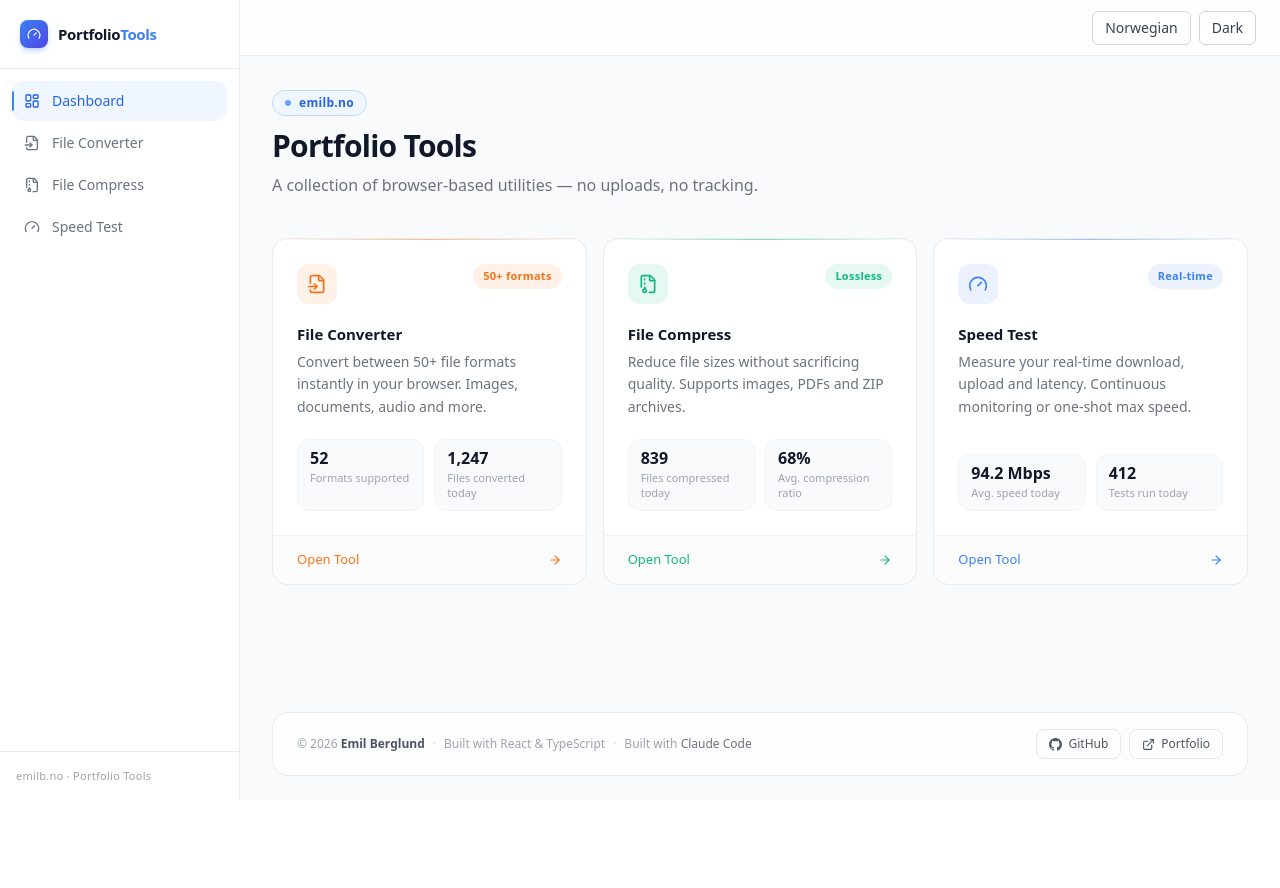
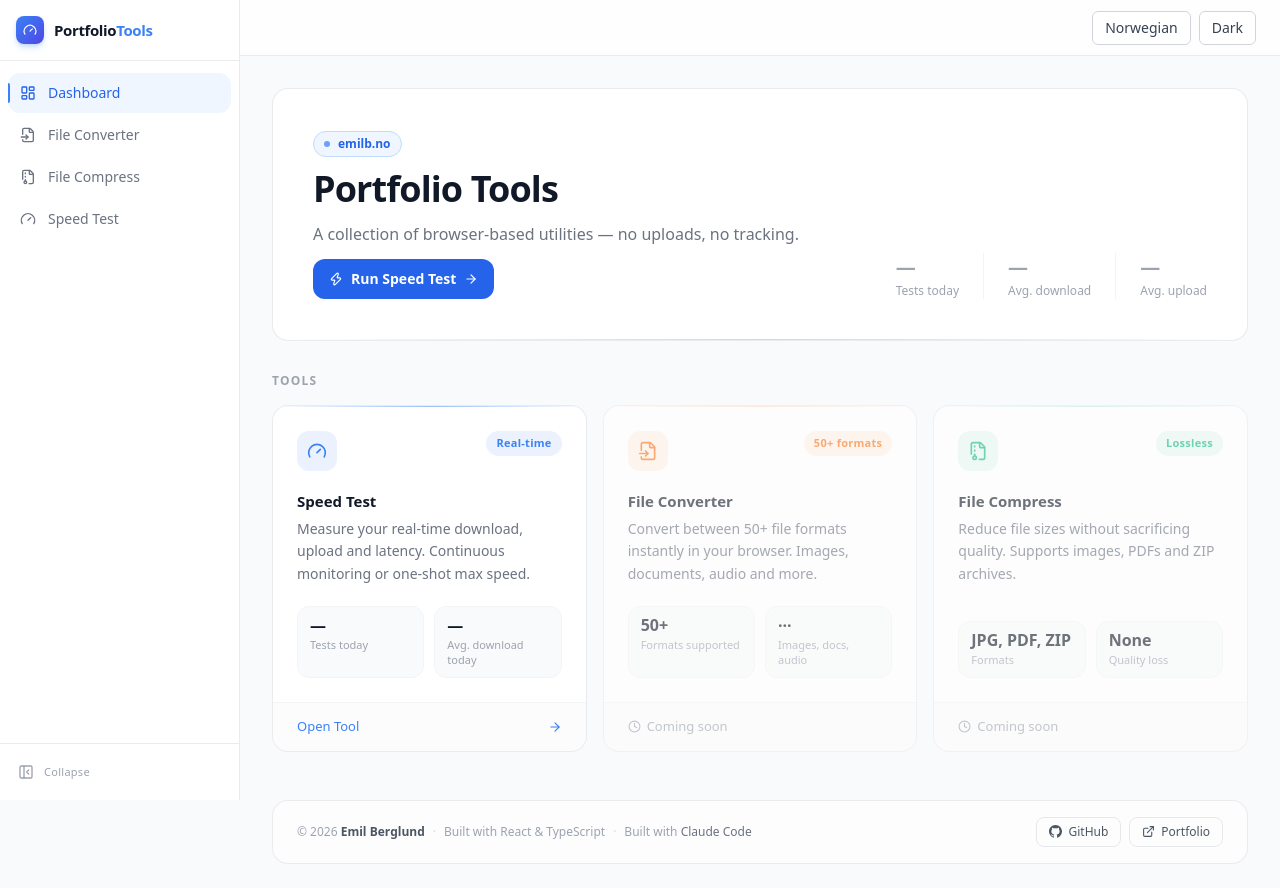
Before and after one commit to EmilB04/PortfolioTools, a React (Vite) app: page / in a window 1280 px wide. Before the commit the page ends 800 px from the top, so only its background shows below. Built offline with nearby package versions, Linux system fonts and the light colour scheme.

Commit message:
feat: implement sidebar collapse functionality, enhance dashboard with speed test stats, and add tool card for upcoming features

```diff
--- a/src/components/Layout.tsx
+++ b/src/components/Layout.tsx
@@ -1,13 +1,28 @@
+import { useState } from 'react'
 import { Outlet } from 'react-router-dom'
 import { Sidebar } from './Sidebar'
 import { Footer } from './Footer'
 import { ThemeSwitcher } from './ThemeSwitcher'
 import { LanguageSwitcher } from './LanguageSwitcher'
 
+function getInitialCollapsed(): boolean {
+  try { return localStorage.getItem('sidebar-collapsed') === 'true' } catch { return false }
+}
+
 export function Layout() {
+  const [collapsed, setCollapsed] = useState(getInitialCollapsed)
+
+  function toggle() {
+    setCollapsed(prev => {
+      const next = !prev
+      try { localStorage.setItem('sidebar-collapsed', String(next)) } catch {}
+      return next
+    })
+  }
+
   return (
     <div className="flex min-h-screen bg-gray-50 dark:bg-[#0a0f1e]">
-      <Sidebar />
+      <Sidebar collapsed={collapsed} onToggle={toggle} />
       <div className="flex-1 flex flex-col min-w-0">
         <header className="sticky top-0 z-10 h-14 flex items-center justify-end gap-2 px-6 border-b border-gray-200/80 dark:border-white/[0.06] bg-white/80 dark:bg-[#0a0f1e]/80 backdrop-blur-xl">
           <LanguageSwitcher />
--- a/src/components/Sidebar.tsx
+++ b/src/components/Sidebar.tsx
@@ -1,6 +1,6 @@
 import { NavLink } from 'react-router-dom'
 import { useTranslation } from 'react-i18next'
-import { LayoutDashboard, FileInput, FileArchive, Gauge } from 'lucide-react'
+import { LayoutDashboard, FileInput, FileArchive, Gauge, PanelLeftClose, PanelLeftOpen } from 'lucide-react'
 
 const navItems = [
   { key: 'dashboard', icon: LayoutDashboard, to: '/' },
@@ -9,32 +9,45 @@ const navItems = [
   { key: 'speedTest', icon: Gauge, to: '/speed-test' },
 ] as const
 
-export function Sidebar() {
+interface SidebarProps {
+  collapsed: boolean
+  onToggle: () => void
+}
+
+export function Sidebar({ collapsed, onToggle }: SidebarProps) {
   const { t } = useTranslation()
 
   return (
-    <aside className="w-[240px] shrink-0 h-screen sticky top-0 flex flex-col border-r border-gray-200/80 dark:border-white/[0.06] bg-white/95 dark:bg-[#0d1117]/95 backdrop-blur-xl">
+    <aside
+      className="shrink-0 h-screen sticky top-0 flex flex-col border-r border-gray-200/80 dark:border-white/[0.06] bg-white/95 dark:bg-[#0d1117]/95 backdrop-blur-xl transition-[width] duration-200 ease-in-out overflow-hidden"
+      style={{ width: collapsed ? 60 : 240 }}
+    >
       {/* Logo */}
-      <div className="px-5 py-5 border-b border-gray-200/80 dark:border-white/[0.06]">
-        <div className="flex items-center gap-2.5">
-          <div className="w-7 h-7 rounded-lg bg-gradient-to-br from-blue-500 to-indigo-600 flex items-center justify-center shadow-md shadow-blue-500/25">
+      <div className="h-[61px] flex items-center border-b border-gray-200/80 dark:border-white/[0.06] px-4 shrink-0">
+        <div className="flex items-center gap-2.5 min-w-0">
+          <div className="w-7 h-7 shrink-0 rounded-lg bg-gradient-to-br from-blue-500 to-indigo-600 flex items-center justify-center shadow-md shadow-blue-500/25">
             <Gauge size={14} className="text-white" />
           </div>
-          <span className="text-[15px] font-bold tracking-tight text-gray-900 dark:text-white">
-            Portfolio<span className="text-blue-500">Tools</span>
-          </span>
+          {!collapsed && (
+            <span className="text-[15px] font-bold tracking-tight text-gray-900 dark:text-white whitespace-nowrap">
+              Portfolio<span className="text-blue-500">Tools</span>
+            </span>
+          )}
         </div>
       </div>
 
       {/* Nav */}
-      <nav className="flex-1 px-3 py-3 space-y-0.5 overflow-y-auto">
+      <nav className="flex-1 px-2 py-3 space-y-0.5 overflow-y-auto overflow-x-hidden">
         {navItems.map(({ key, icon: Icon, to }) => (
           <NavLink
             key={key}
             to={to}
             end={to === '/'}
+            title={collapsed ? t(`nav.${key}`) : undefined}
             className={({ isActive }) =>
-              `group relative flex items-center gap-3 px-3 py-2.5 rounded-xl text-sm font-medium transition-all duration-150 ${
+              `group relative flex items-center gap-3 rounded-xl text-sm font-medium transition-all duration-150 ${
+                collapsed ? 'justify-center px-0 py-2.5' : 'px-3 py-2.5'
+              } ${
                 isActive
                   ? 'bg-blue-50 dark:bg-blue-500/10 text-blue-600 dark:text-blue-400'
                   : 'text-gray-500 dark:text-gray-400 hover:bg-gray-100 dark:hover:bg-white/[0.05] hover:text-gray-900 dark:hover:text-white'
@@ -43,22 +56,32 @@ export function Sidebar() {
           >
             {({ isActive }) => (
               <>
-                {isActive && (
+                {isActive && !collapsed && (
                   <span className="absolute left-0 top-1/2 -translate-y-1/2 w-0.5 h-5 bg-blue-500 rounded-r-full" />
                 )}
                 <Icon size={16} className="shrink-0" />
-                {t(`nav.${key}`)}
+                {!collapsed && t(`nav.${key}`)}
               </>
             )}
           </NavLink>
         ))}
       </nav>
 
-      {/* Bottom badge */}
-      <div className="px-4 py-4 border-t border-gray-200/80 dark:border-white/[0.06]">
-        <p className="text-[11px] font-medium text-gray-400 dark:text-gray-600 tracking-wide">
-          emilb.no · Portfolio Tools
-        </p>
+      {/* Toggle + bottom badge */}
+      <div className="border-t border-gray-200/80 dark:border-white/[0.06] px-2 py-3 flex flex-col gap-2 shrink-0">
+        <button
+          onClick={onToggle}
+          title={collapsed ? 'Expand sidebar' : 'Collapse sidebar'}
+          className="flex items-center gap-2.5 w-full px-2.5 py-2 rounded-xl text-gray-400 dark:text-gray-600 hover:text-gray-700 dark:hover:text-gray-300 hover:bg-gray-100 dark:hover:bg-white/[0.05] transition-all duration-150"
+        >
+          {collapsed
+            ? <PanelLeftOpen size={16} className="shrink-0" />
+            : <PanelLeftClose size={16} className="shrink-0" />
+          }
+          {!collapsed && (
+            <span className="text-[11px] font-medium tracking-wide whitespace-nowrap">Collapse</span>
+          )}
+        </button>
       </div>
     </aside>
   )
--- a/src/components/ToolCard.tsx
+++ b/src/components/ToolCard.tsx
@@ -1,6 +1,6 @@
 import { Link } from 'react-router-dom'
 import { useTranslation } from 'react-i18next'
-import { ArrowRight } from 'lucide-react'
+import { ArrowRight, Clock } from 'lucide-react'
 
 interface Stat {
   label: string
@@ -16,18 +16,24 @@ interface ToolCardProps {
   href: string
   accentColor: string
   accentBg: string
+  comingSoon?: boolean
 }
 
-export function ToolCard({ title, description, badge, icon, stats, href, accentColor, accentBg }: ToolCardProps) {
+export function ToolCard({ title, description, badge, icon, stats, href, accentColor, accentBg, comingSoon }: ToolCardProps) {
   const { t } = useTranslation()
 
   return (
     <Link
-      to={href}
-      className="group relative flex flex-col rounded-2xl border border-gray-200/80 dark:border-white/[0.07] bg-white dark:bg-white/[0.03] overflow-hidden transition-all duration-200 hover:-translate-y-0.5 hover:shadow-xl hover:shadow-black/[0.07] dark:hover:shadow-black/40 hover:border-gray-300/80 dark:hover:border-white/[0.12]"
+      to={comingSoon ? '#' : href}
+      onClick={comingSoon ? (e) => e.preventDefault() : undefined}
+      className={`group relative flex flex-col rounded-2xl border border-gray-200/80 dark:border-white/[0.07] bg-white dark:bg-white/[0.03] overflow-hidden transition-all duration-200 ${
+        comingSoon
+          ? 'cursor-default opacity-60'
+          : 'hover:-translate-y-0.5 hover:shadow-xl hover:shadow-black/[0.07] dark:hover:shadow-black/40 hover:border-gray-300/80 dark:hover:border-white/[0.12]'
+      }`}
     >
       {/* Top accent line */}
-      <div className="h-px w-full" style={{ background: `linear-gradient(90deg, transparent, ${accentColor}80, transparent)` }} />
+      <div className="h-px w-full" style={{ background: `linear-gradient(90deg, transparent, ${accentColor}${comingSoon ? '40' : '80'}, transparent)` }} />
 
       <div className="p-6 flex-1 flex flex-col gap-5">
         {/* Header row */}
@@ -62,10 +68,19 @@ export function ToolCard({ title, description, badge, icon, stats, href, accentC
 
       {/* CTA footer */}
       <div className="px-6 py-3.5 border-t border-gray-100 dark:border-white/[0.05] flex items-center justify-between bg-gray-50/50 dark:bg-white/[0.02]">
-        <span className="text-[13px] font-medium" style={{ color: accentColor }}>
-          {t('dashboard.openTool')}
-        </span>
-        <ArrowRight size={14} style={{ color: accentColor }} className="transition-transform duration-150 group-hover:translate-x-0.5" />
+        {comingSoon ? (
+          <span className="inline-flex items-center gap-1.5 text-[13px] font-medium text-gray-400 dark:text-gray-600">
+            <Clock size={13} />
+            {t('dashboard.comingSoon')}
+          </span>
+        ) : (
+          <>
+            <span className="text-[13px] font-medium" style={{ color: accentColor }}>
+              {t('dashboard.openTool')}
+            </span>
+            <ArrowRight size={14} style={{ color: accentColor }} className="transition-transform duration-150 group-hover:translate-x-0.5" />
+          </>
+        )}
       </div>
     </Link>
   )
--- a/src/hooks/useSpeedTest.ts
+++ b/src/hooks/useSpeedTest.ts
@@ -1,4 +1,5 @@
 import { useCallback, useEffect, useRef, useState } from 'react'
+import { saveResult } from '../utils/speedStorage'
 
 export type TestPhase = 'idle' | 'warmup' | 'ping' | 'download' | 'upload' | 'complete'
 
@@ -205,12 +206,14 @@ export function useSpeedTest() {
         if (signal.aborted) break
         setCurrent(c => ({ ...c, upload: +upload.toFixed(1) }))
 
-        setHistory(prev => [...prev.slice(-499), {
+        const m = {
           timestamp: Date.now(),
           download: +download.toFixed(1),
           upload: +upload.toFixed(1),
           ping: +ping.toFixed(0),
-        }])
+        }
+        setHistory(prev => [...prev.slice(-499), m])
+        saveResult(m)
 
         await sleep(3000, signal)
       } catch {
@@ -259,7 +262,9 @@ export function useSpeedTest() {
       if (signal.aborted) return
       setCurrent(c => ({ ...c, upload: +upload.toFixed(1) }))
 
-      setHistory([{ timestamp: Date.now(), download: +download.toFixed(1), upload: +upload.toFixed(1), ping: +ping.toFixed(0) }])
+      const m = { timestamp: Date.now(), download: +download.toFixed(1), upload: +upload.toFixed(1), ping: +ping.toFixed(0) }
+      setHistory([m])
+      saveResult(m)
       setPhase('complete')
     } catch {
       if (!signal.aborted) setPhase('idle')
--- a/src/i18n/locales/en.json
+++ b/src/i18n/locales/en.json
@@ -17,13 +17,18 @@
     "title": "Portfolio Tools",
     "subtitle": "A collection of browser-based utilities — no uploads, no tracking.",
     "openTool": "Open Tool",
+    "comingSoon": "Coming soon",
+    "runSpeedTest": "Run Speed Test",
+    "tools": "Tools",
     "stats": {
       "formatsSupported": "Formats supported",
       "filesConverted": "Files converted today",
       "filesCompressed": "Files compressed today",
       "avgCompression": "Avg. compression ratio",
-      "avgSpeed": "Avg. speed today",
-      "testsRun": "Tests run today"
+      "avgSpeed": "Avg. download today",
+      "avgDownload": "Avg. download",
+      "avgUpload": "Avg. upload",
+      "testsRun": "Tests today"
     }
   },
   "tools": {
--- a/src/i18n/locales/no.json
+++ b/src/i18n/locales/no.json
@@ -17,13 +17,18 @@
     "title": "Portfolio Tools",
     "subtitle": "En samling nettleserbaserte verktøy — ingen opplasting, ingen sporing.",
     "openTool": "Åpne verktøy",
+    "comingSoon": "Kommer snart",
+    "runSpeedTest": "Kjør hastighetstest",
+    "tools": "Verktøy",
     "stats": {
       "formatsSupported": "Formater støttet",
       "filesConverted": "Filer konvertert i dag",
       "filesCompressed": "Filer komprimert i dag",
       "avgCompression": "Snitt komprimeringsgrad",
-      "avgSpeed": "Snitthastighet i dag",
-      "testsRun": "Tester kjørt i dag"
+      "avgSpeed": "Snitt nedlasting i dag",
+      "avgDownload": "Snitt nedlasting",
+      "avgUpload": "Snitt opplasting",
+      "testsRun": "Tester i dag"
     }
   },
   "tools": {
--- a/src/pages/Dashboard.tsx
+++ b/src/pages/Dashboard.tsx
@@ -1,11 +1,49 @@
 import { useTranslation } from 'react-i18next'
-import { FileInput, FileArchive, Gauge } from 'lucide-react'
+import { FileInput, FileArchive, Gauge, Zap, ArrowRight } from 'lucide-react'
+import { Link } from 'react-router-dom'
 import { ToolCard } from '../components/ToolCard'
+import { todayStats } from '../utils/speedStorage'
+
+function StatPill({ label, value, dim }: { label: string; value: string; dim?: boolean }) {
+  return (
+    <div className="flex flex-col gap-0.5">
+      <span className={`text-xl font-bold tabular-nums tracking-tight ${dim ? 'text-gray-400 dark:text-gray-600' : 'text-gray-900 dark:text-white'}`}>
+        {value}
+      </span>
+      <span className="text-xs text-gray-400 dark:text-gray-500">{label}</span>
+    </div>
+  )
+}
 
 export function Dashboard() {
   const { t } = useTranslation()
+  const stats = todayStats()
+
+  const dlDisplay = stats.avgDownload !== null ? `${stats.avgDownload.toFixed(1)} Mbps` : '—'
+  const ulDisplay = stats.avgUpload !== null ? `${stats.avgUpload.toFixed(1)} Mbps` : '—'
+  const hasData = stats.testsRun > 0
 
   const tools = [
+    {
+      title: t('tools.speedTest.name'),
+      description: t('tools.speedTest.description'),
+      badge: t('tools.speedTest.badge'),
+      href: '/speed-test',
+      accentColor: '#3b82f6',
+      accentBg: 'rgba(59,130,246,0.1)',
+      icon: <Gauge size={20} color="#3b82f6" />,
+      comingSoon: false,
+      stats: [
+        {
+          label: t('dashboard.stats.testsRun'),
+          value: hasData ? String(stats.testsRun) : '—',
+        },
+        {
+          label: t('dashboard.stats.avgSpeed'),
+          value: hasData ? dlDisplay : '—',
+        },
+      ],
+    },
     {
       title: t('tools.fileConverter.name'),
       description: t('tools.fileConverter.description'),
@@ -14,9 +52,10 @@ export function Dashboard() {
       accentColor: '#f97316',
       accentBg: 'rgba(249,115,22,0.1)',
       icon: <FileInput size={20} color="#f97316" />,
+      comingSoon: true,
       stats: [
-        { label: t('dashboard.stats.formatsSupported'), value: '52' },
-        { label: t('dashboard.stats.filesConverted'), value: '1,247' },
+        { label: t('dashboard.stats.formatsSupported'), value: '50+' },
+        { label: 'Images, docs, audio', value: '···' },
       ],
     },
     {
@@ -27,48 +66,66 @@ export function Dashboard() {
       accentColor: '#10b981',
       accentBg: 'rgba(16,185,129,0.1)',
       icon: <FileArchive size={20} color="#10b981" />,
+      comingSoon: true,
       stats: [
-        { label: t('dashboard.stats.filesCompressed'), value: '839' },
-        { label: t('dashboard.stats.avgCompression'), value: '68%' },
-      ],
-    },
-    {
-      title: t('tools.speedTest.name'),
-      description: t('tools.speedTest.description'),
-      badge: t('tools.speedTest.badge'),
-      href: '/speed-test',
-      accentColor: '#3b82f6',
-      accentBg: 'rgba(59,130,246,0.1)',
-      icon: <Gauge size={20} color="#3b82f6" />,
-      stats: [
-        { label: t('dashboard.stats.avgSpeed'), value: '94.2 Mbps' },
-        { label: t('dashboard.stats.testsRun'), value: '412' },
+        { label: 'Formats', value: 'JPG, PDF, ZIP' },
+        { label: 'Quality loss', value: 'None' },
       ],
     },
   ]
 
   return (
-    <div className="max-w-5xl mx-auto space-y-10">
+    <div className="max-w-5xl mx-auto space-y-8">
+
       {/* Hero */}
-      <div className="space-y-2">
-        <div className="inline-flex items-center gap-2 px-3 py-1 rounded-full border border-blue-200 dark:border-blue-500/20 bg-blue-50 dark:bg-blue-500/10 text-blue-600 dark:text-blue-400 text-xs font-semibold tracking-wide mb-1">
+      <div className="rounded-2xl border border-gray-200/80 dark:border-white/[0.07] bg-white dark:bg-white/[0.03] overflow-hidden">
+        <div className="p-8 md:p-10">
+          <div className="flex flex-col md:flex-row md:items-end justify-between gap-8">
+            <div className="space-y-3 max-w-lg">
+              <div className="inline-flex items-center gap-2 px-2.5 py-1 rounded-full border border-blue-200 dark:border-blue-500/20 bg-blue-50 dark:bg-blue-500/10 text-blue-600 dark:text-blue-400 text-xs font-semibold">
                 <span className="w-1.5 h-1.5 rounded-full bg-blue-500 animate-pulse" />
                 emilb.no
               </div>
-        <h1 className="text-3xl font-bold text-gray-900 dark:text-white tracking-tight">
+              <h1 className="text-3xl md:text-4xl font-bold text-gray-900 dark:text-white tracking-tight leading-tight">
                 {t('dashboard.title')}
               </h1>
-        <p className="text-gray-500 dark:text-gray-400 max-w-lg leading-relaxed">
+              <p className="text-gray-500 dark:text-gray-400 leading-relaxed">
                 {t('dashboard.subtitle')}
               </p>
+              <Link
+                to="/speed-test"
+                className="inline-flex items-center gap-2 mt-2 px-4 py-2.5 rounded-xl bg-blue-600 hover:bg-blue-700 active:bg-blue-800 text-white text-sm font-semibold transition-colors duration-150"
+              >
+                <Zap size={14} />
+                {t('dashboard.runSpeedTest')}
+                <ArrowRight size={14} />
+              </Link>
             </div>
 
-      {/* Cards */}
+            {/* Speed test today stats */}
+            <div className="flex gap-6 shrink-0">
+              <StatPill label={t('dashboard.stats.testsRun')} value={hasData ? String(stats.testsRun) : '—'} dim={!hasData} />
+              <div className="w-px bg-gray-100 dark:bg-white/[0.06]" />
+              <StatPill label={t('dashboard.stats.avgDownload')} value={dlDisplay} dim={!hasData} />
+              <div className="w-px bg-gray-100 dark:bg-white/[0.06]" />
+              <StatPill label={t('dashboard.stats.avgUpload')} value={ulDisplay} dim={!hasData} />
+            </div>
+          </div>
+        </div>
+        <div className="h-px w-full bg-gradient-to-r from-transparent via-blue-500/30 to-transparent" />
+      </div>
+
+      {/* Tool cards */}
+      <div>
+        <h2 className="text-xs font-semibold uppercase tracking-widest text-gray-400 dark:text-gray-600 mb-4">
+          {t('dashboard.tools')}
+        </h2>
         <div className="grid grid-cols-1 md:grid-cols-2 xl:grid-cols-3 gap-4">
           {tools.map((tool) => (
             <ToolCard key={tool.href} {...tool} />
           ))}
         </div>
       </div>
+    </div>
   )
 }
--- /dev/null
+++ b/src/utils/speedStorage.ts
@@ -0,0 +1,39 @@
+export interface StoredResult {
+  timestamp: number
+  download: number
+  upload: number
+  ping: number
+}
+
+const KEY = 'pt-speed-results'
+const MAX = 200
+
+export function loadResults(): StoredResult[] {
+  try {
+    return JSON.parse(localStorage.getItem(KEY) ?? '[]')
+  } catch {
+    return []
+  }
+}
+
+export function saveResult(r: StoredResult) {
+  try {
+    const prev = loadResults()
+    const next = [...prev, r].slice(-MAX)
+    localStorage.setItem(KEY, JSON.stringify(next))
+  } catch {}
+}
+
+function todayStart() {
+  const d = new Date()
+  d.setHours(0, 0, 0, 0)
+  return d.getTime()
+}
+
+export function todayStats(): { testsRun: number; avgDownload: number | null; avgUpload: number | null } {
+  const results = loadResults().filter(r => r.timestamp >= todayStart())
+  if (results.length === 0) return { testsRun: 0, avgDownload: null, avgUpload: null }
+  const avgDownload = results.reduce((s, r) => s + r.download, 0) / results.length
+  const avgUpload = results.reduce((s, r) => s + r.upload, 0) / results.length
+  return { testsRun: results.length, avgDownload, avgUpload }
+}
```
Also changed, not shown: src/pages/SpeedTest.tsx (+22 -22 lines). Lines whose indentation alone changed are shown as unchanged.
